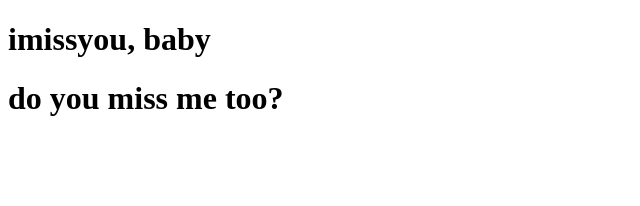
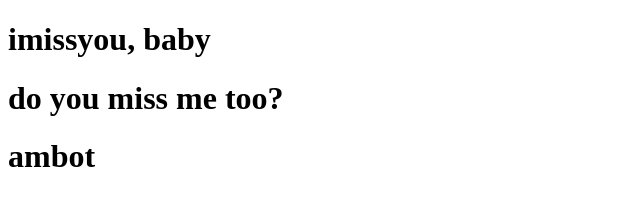
Before and after one commit to kaids77/charlierepo, a plain HTML site: page index.html in a window 1280 px wide. Shown: the whole page, without its empty margins (0-640 px from the left). Drawn offline with Linux system fonts and the light colour scheme.

Commit message:
added ambot

```diff
--- a/index.html
+++ b/index.html
@@ -8,5 +8,6 @@
 <body>
     <h1>imissyou, baby</h1>
     <h1>do you miss me too?</h1>
+    <h1>ambot</h1>
 </body>
 </html>
```
